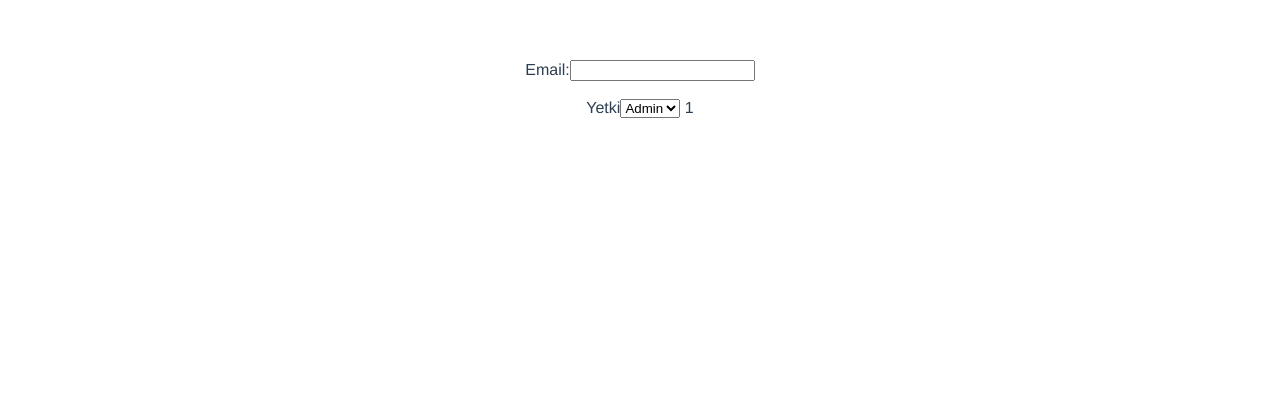
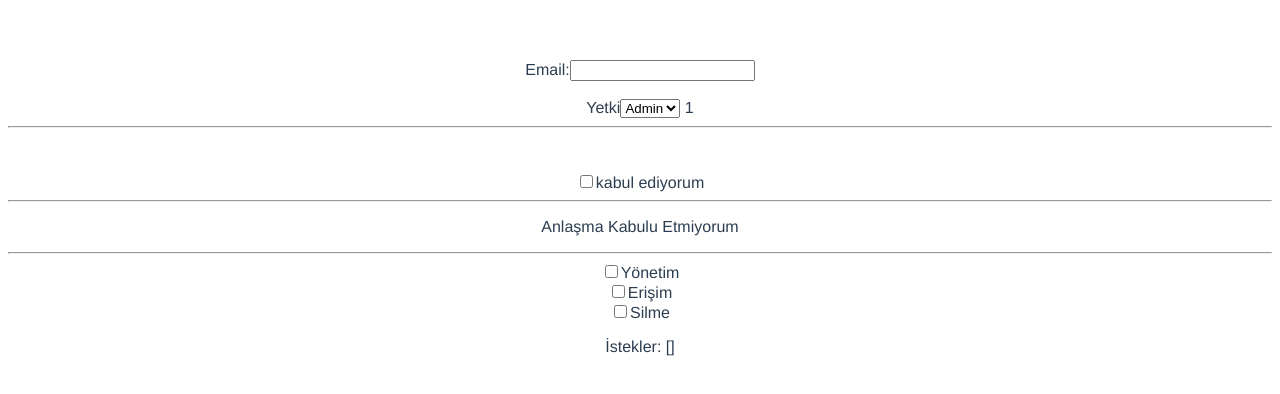
Before and after one commit to FatmanurGebesoglu/VUE-REPO, a Vue app in the folder 7-FORM/formdata/: page / in a window 1280 px wide. Shown: the top 394 px of the page. Built offline with nearby package versions, Linux system fonts and the light colour scheme.

Commit message:
databinding with checkbox

```diff
--- a/7-FORM/formdata/src/components/FormComp.vue
+++ b/7-FORM/formdata/src/components/FormComp.vue
@@ -10,6 +10,29 @@
             <option value="2">User</option>
         </select>
         {{ yetki }}
+        <hr/>
+        <br>
+        <br>
+        <input type="checkbox" v-model="anlasma" />
+        <label>kabul ediyorum</label>
+        <hr/>
+        <p>Anlaşma Kabulu {{ anlasma ? 'Ediyorum': 'Etmiyorum'}}</p>
+        <hr/>
+        <div>
+            <input type="checkbox" value="yönetim" v-model="istekler"/>
+            <label>Yönetim</label>
+        </div>
+        <div>
+            <input type="checkbox" value="erişim" v-model="istekler"/>
+            <label>Erişim</label>
+        </div>
+        <div>
+            <input type="checkbox" value="silme" v-model="istekler"/>
+            <label>Silme</label>
+        </div>
+        <p>İstekler: {{ istekler }}</p>
+
+
     </form>
 </template>
 //value ile option yapıldığında yeki value olacak eğer value olmazsa option içindeki değer value olacak
@@ -18,7 +41,9 @@
         data(){
             return{
                 email: '',
-                yetki: '1'
+                yetki: '1',
+                anlasma: false,
+                istekler: []
             }
         },
     }
```
